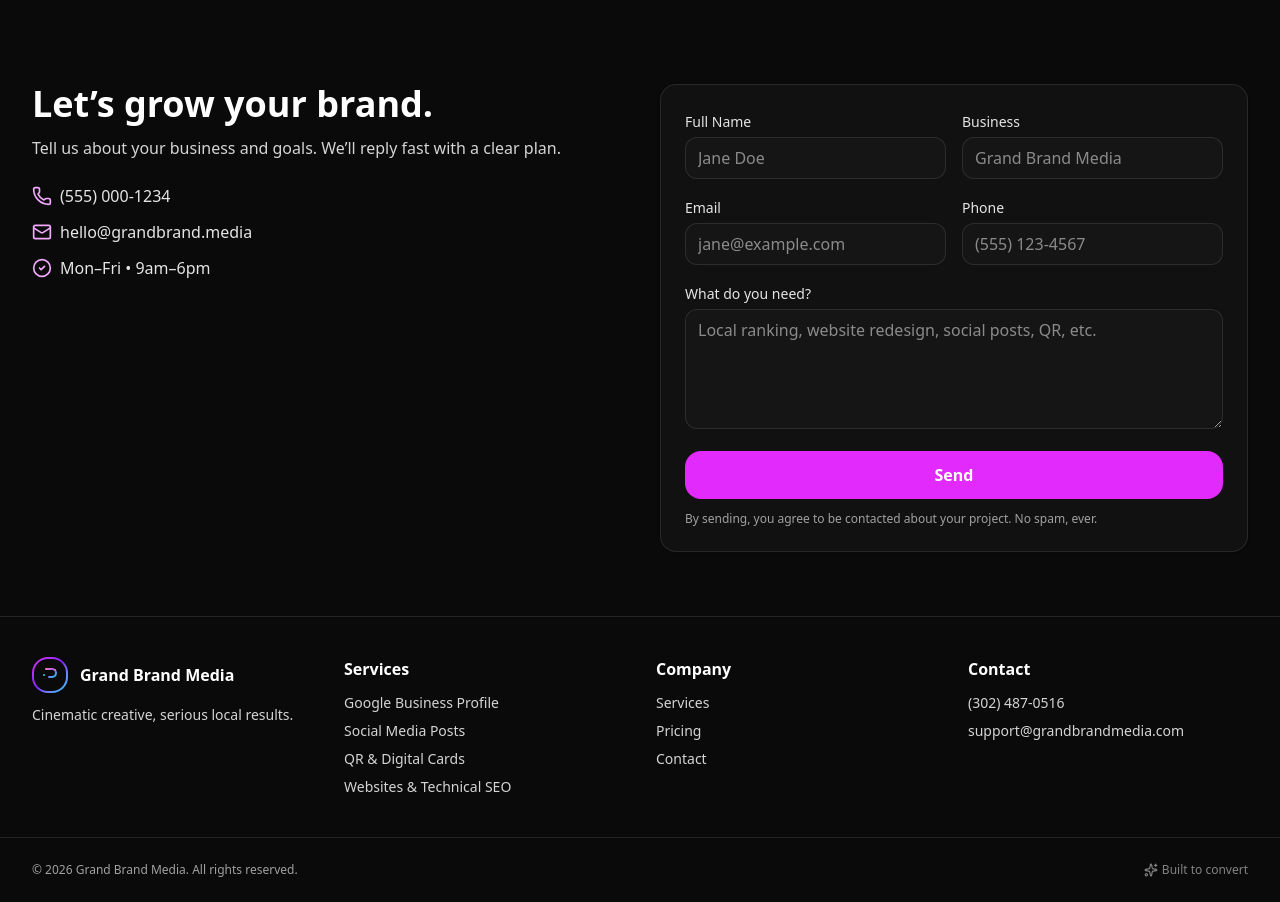
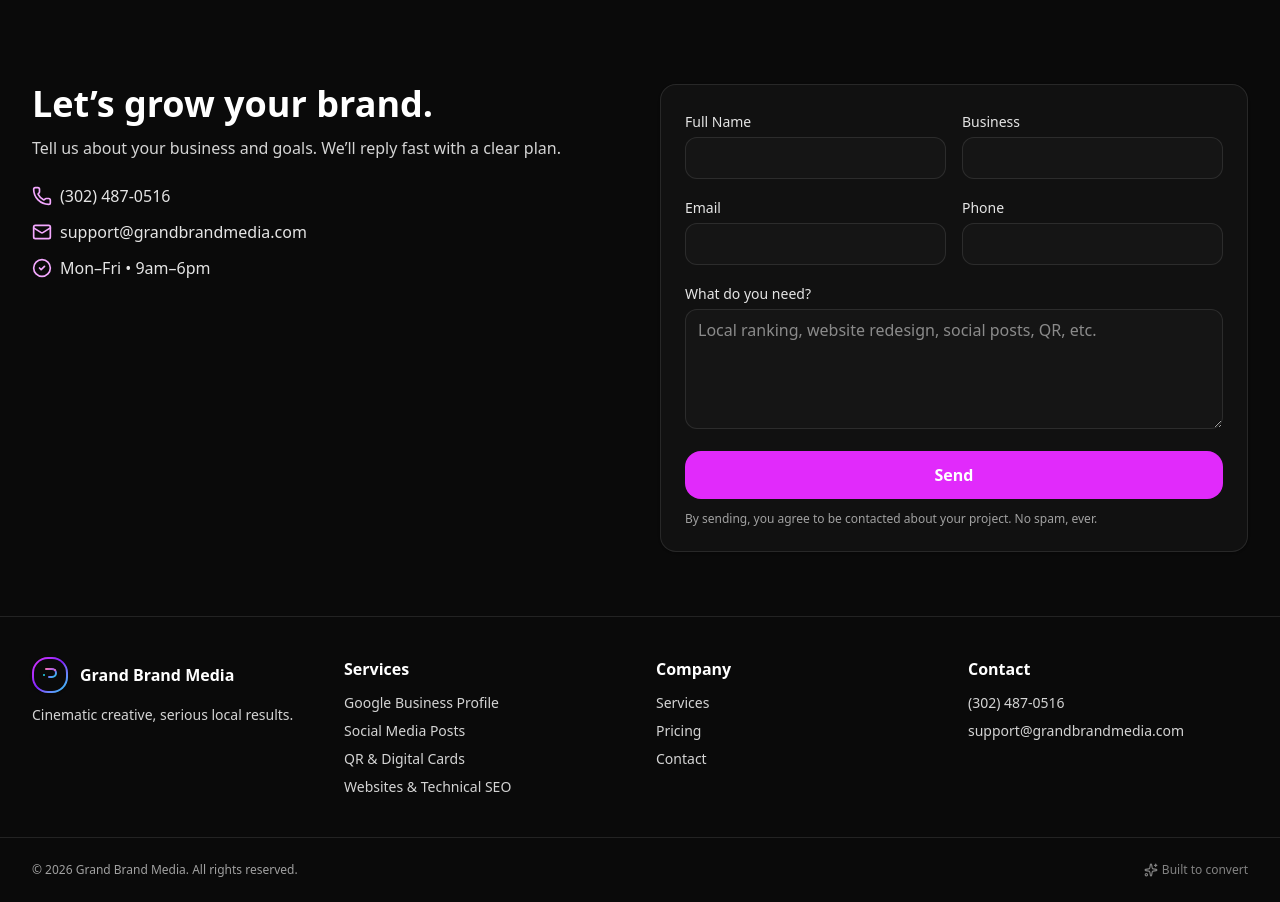
Before and after one commit to buddhababy-jpg/grand-brand-media, a React (Vite) app: page / in a window 1280 px wide. Shown: the part 2520-3422 px from the top of the page. Built offline with nearby package versions, Linux system fonts and the light colour scheme.

Commit message:
Update App.jsx

```diff
--- a/src/App.jsx
+++ b/src/App.jsx
@@ -190,17 +190,17 @@
             <h2 className="text-3xl sm:text-4xl font-black">Let’s grow your brand.</h2>
             <p className="mt-3 text-neutral-300">Tell us about your business and goals. We’ll reply fast with a clear plan.</p>
             <ul className="mt-6 space-y-3 text-neutral-200">
-              <li className="flex items-center gap-2"><Phone className="h-5 w-5 text-fuchsia-300"/> (555) 000‑1234</li>
-              <li className="flex items-center gap-2"><Mail className="h-5 w-5 text-fuchsia-300"/> hello@grandbrand.media</li>
+              <li className="flex items-center gap-2"><Phone className="h-5 w-5 text-fuchsia-300"/> (302) 487‑0516</li>
+              <li className="flex items-center gap-2"><Mail className="h-5 w-5 text-fuchsia-300"/> support@grandbrandmedia.com</li>
               <li className="flex items-center gap-2"><CheckCircle2 className="h-5 w-5 text-fuchsia-300"/> Mon–Fri • 9am–6pm</li>
             </ul>
           </div>
           <form onSubmit={(e)=>e.preventDefault()} className="bg-neutral-900/60 border border-white/10 rounded-2xl p-6 shadow">
             <div className="grid sm:grid-cols-2 gap-4">
-              <Input label="Full Name" placeholder="Jane Doe"/>
-              <Input label="Business" placeholder="Grand Brand Media"/>
-              <Input label="Email" placeholder="jane@example.com"/>
-              <Input label="Phone" placeholder="(555) 123‑4567"/>
+              <Input label="Full Name" placeholder=""/>
+              <Input label="Business" placeholder=""/>
+              <Input label="Email" placeholder=""/>
+              <Input label="Phone" placeholder=""/>
               <div className="sm:col-span-2">
                 <label className="text-sm font-medium text-neutral-200">What do you need?</label>
                 <textarea className="mt-1 w-full rounded-xl border border-white/10 bg-neutral-900/70 px-3 py-2 focus:outline-none focus:ring-2 focus:ring-fuchsia-500 min-h-[120px]" placeholder="Local ranking, website redesign, social posts, QR, etc."/>
```
